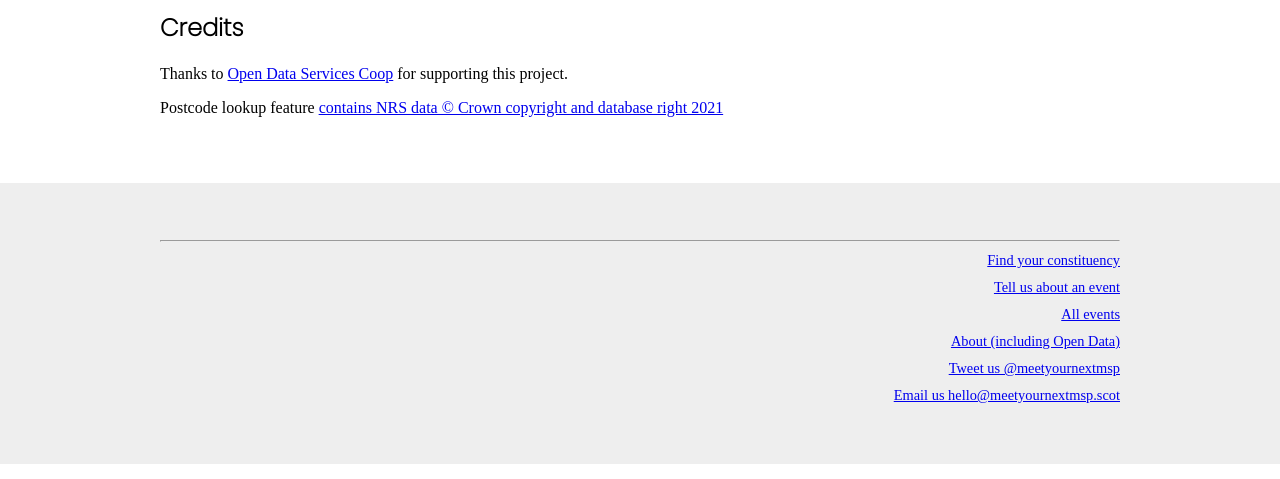
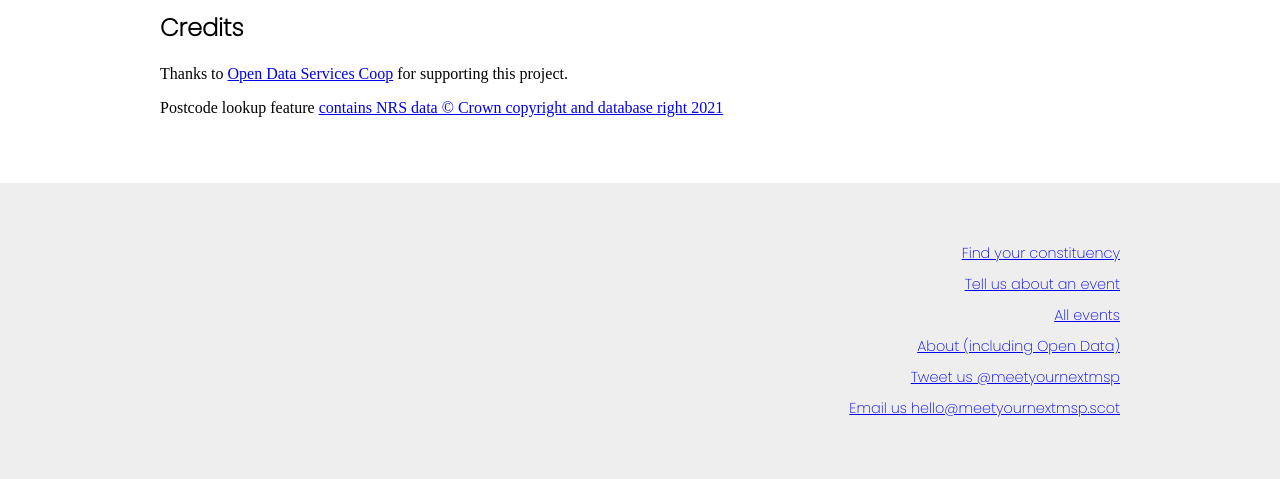
Before and after one commit to meetyournextmsp/website, a Flask app: page /about in a window 1280 px wide. Shown: the part 742-1221 px from the top of the page. Run offline with Flask 2, Linux system fonts and the light colour scheme; some web fonts are replaced.

Commit message:
style: Foter same font and no hr

```diff
--- a/meetyournextmsp/static/style.css
+++ b/meetyournextmsp/static/style.css
@@ -31,6 +31,7 @@ html, body {
 }
 
 .footer .footer-link {
+    font-family: 'Poppins', sans-serif;
     margin: 10px 0;
 }
 
--- a/meetyournextmsp/templates/base.html
+++ b/meetyournextmsp/templates/base.html
@@ -25,7 +25,6 @@
         </div>
         <div class="footer">
             <div class="contentColumn">
-                <hr>
                 <div class="footer-link"><a href="/constituencies">Find your constituency</a></div>
                 <div class="footer-link"><a href="/contribute">Tell us about an event</a></div>
                 <div class="footer-link"><a href="/all_events">All events</a></div>
```
